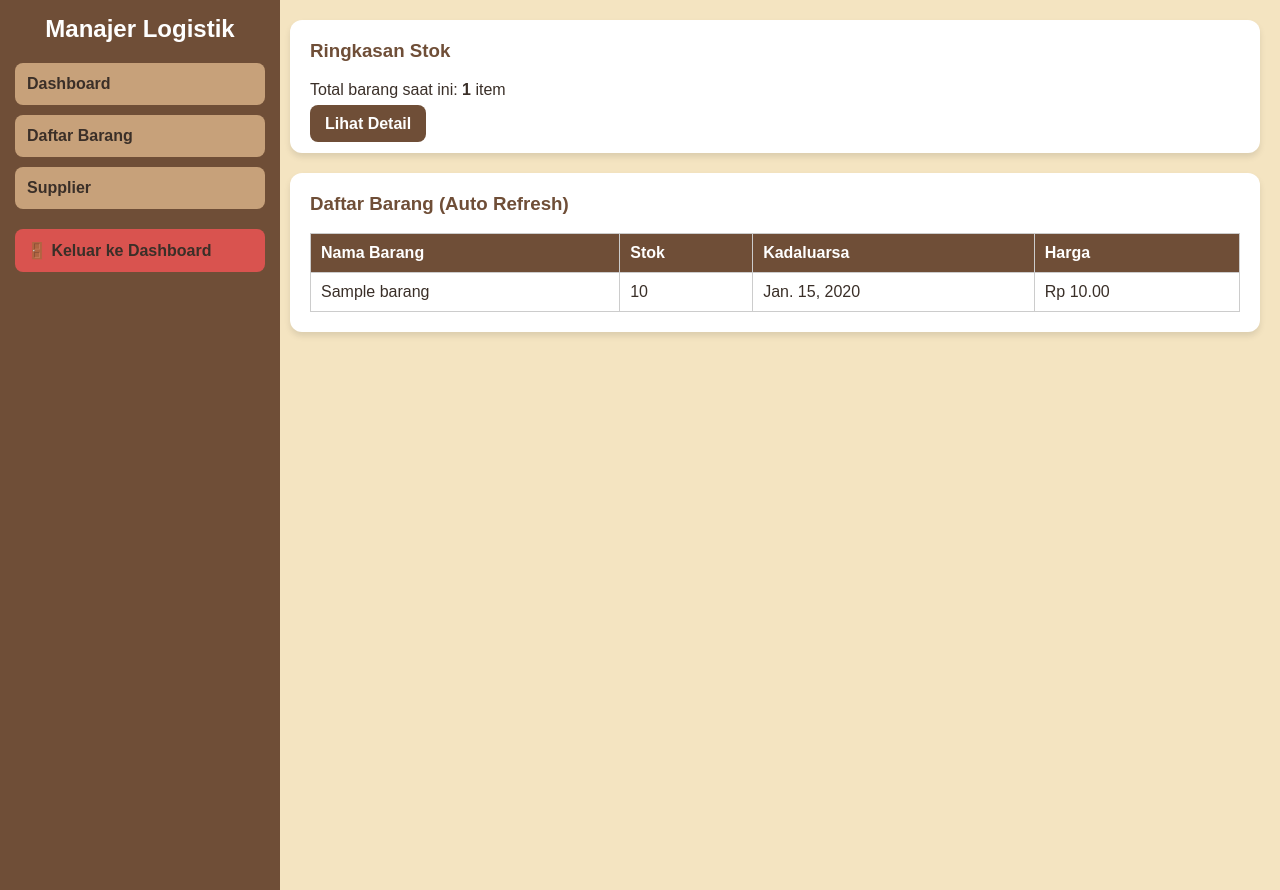
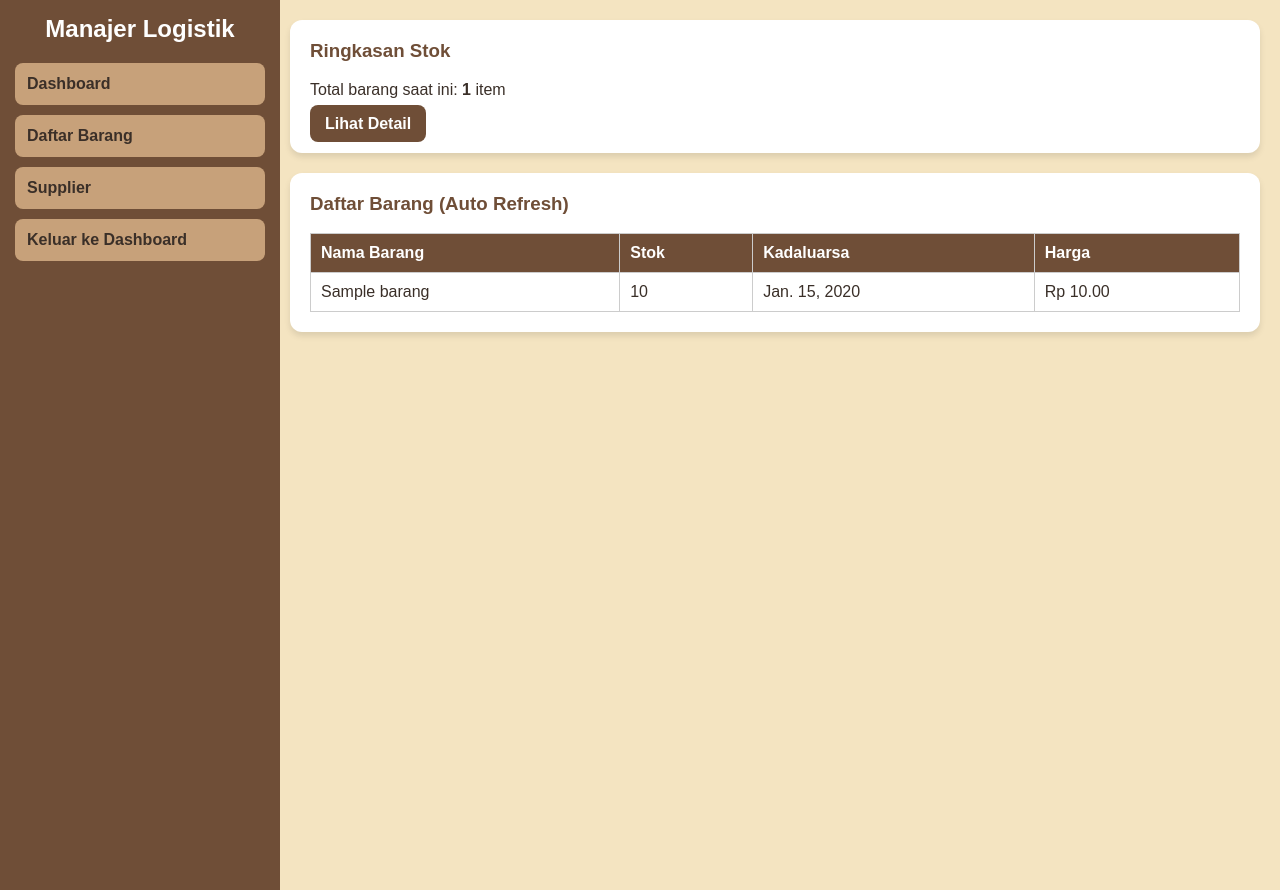
Before and after one commit to Hakaisha1/coffeeCSOS, a Django app: page /logistik/ in a window 1280 px wide. Run offline with Django 5.2, Linux system fonts and the light colour scheme; tables that the repository leaves empty hold one stand-in row (values such as "Sample post").

Commit message:
udah gak merah lagi

```diff
--- a/logistik/templates/logistik/daftar_barang.html
+++ b/logistik/templates/logistik/daftar_barang.html
@@ -126,7 +126,7 @@
         <a href="{% url 'dashboard_logistik' %}">Dashboard</a>
         <a href="{% url 'daftar_barang' %}">Daftar Barang</a>
         <a href="{% url 'supplier' %}">Supplier</a>
-        <a href="{% url 'core:dashboard' %}" style="margin-top: 20px; background: #d9534f;">🚪 Keluar ke Dashboard</a>
+        <a href="{% url 'core:dashboard' %}" > Keluar ke Dashboard</a>
     </div>
 
     <div class="main-content">
--- a/logistik/templates/logistik/dashboardlogis.html
+++ b/logistik/templates/logistik/dashboardlogis.html
@@ -107,7 +107,7 @@
         <a href="{% url 'dashboard_logistik' %}">Dashboard</a>
         <a href="{% url 'daftar_barang' %}">Daftar Barang</a>
         <a href="{% url 'supplier' %}">Supplier</a>
-        <a href="{% url 'core:dashboard' %}" style="margin-top: 20px; background: #d9534f;">🚪 Keluar ke Dashboard</a>
+        <a href="{% url 'core:dashboard' %}"> Keluar ke Dashboard</a>
     </div>
 
     <div class="main-content">
--- a/logistik/templates/logistik/supllier.html
+++ b/logistik/templates/logistik/supllier.html
@@ -109,7 +109,7 @@
         <a href="{% url 'dashboard_logistik' %}">Dashboard</a>
         <a href="{% url 'daftar_barang' %}">Daftar Barang</a>
         <a href="{% url 'supplier' %}">Supplier</a>
-        <a href="{% url 'core:dashboard' %}" style="margin-top: 20px; background: #d9534f;">🚪 Keluar ke Dashboard</a>
+        <a href="{% url 'core:dashboard' %}"> Keluar ke Dashboard</a>
     </div>
 
     <div class="main-content">
```
